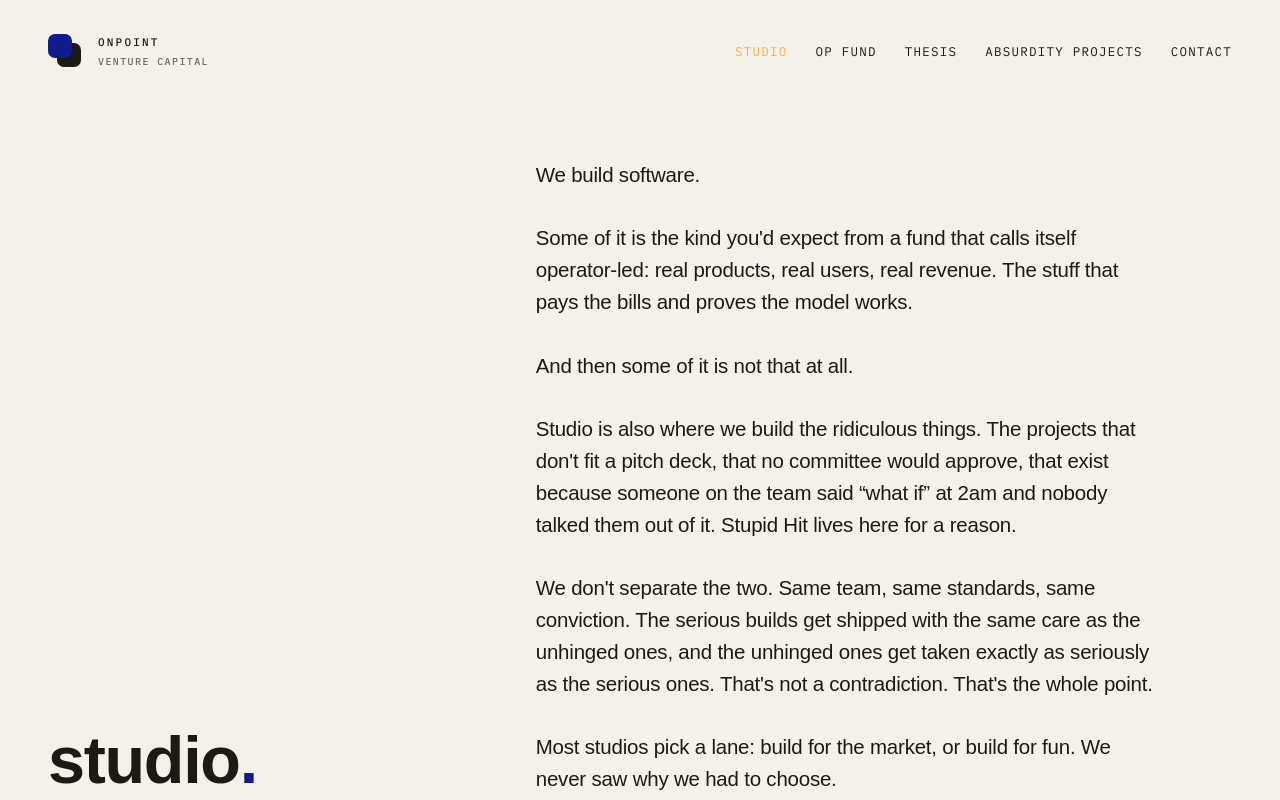
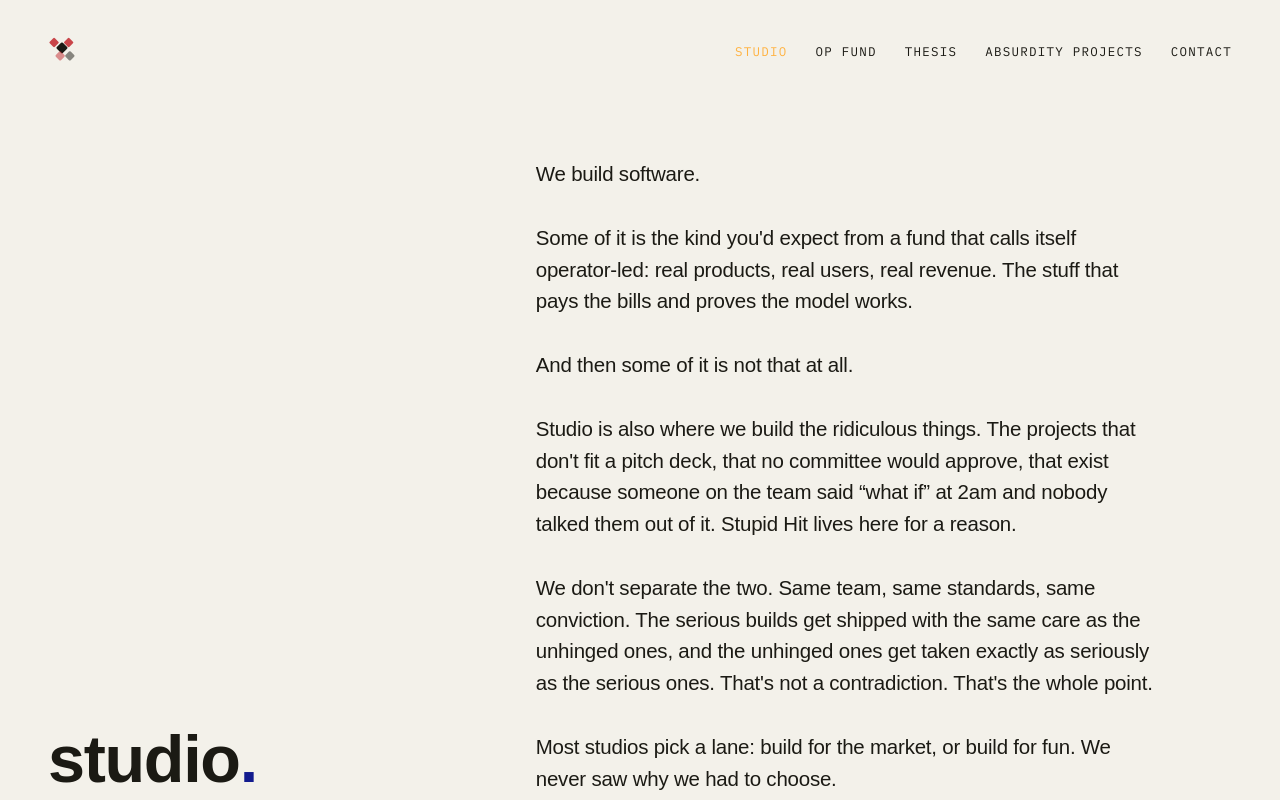
Before and after one commit to sillyledger/onpointvc, a Next.js app: page /studio in a window 1280 px wide. Shown: the top 800 px of the page. Built offline with nearby package versions, Linux system fonts and the light colour scheme; a web font is replaced by a local one.

Commit message:
Fix logo: update the actual shared Mark/Wordmark components instead of a homepage-only duplicate, so every page gets the new mark

```diff
--- a/components/Hero.tsx
+++ b/components/Hero.tsx
@@ -1,14 +1,17 @@
+import type { CSSProperties } from "react";
+import Link from "next/link";
+import { Mark } from "./Mark";
+
 export function Hero() {
   return (
-    <section className="bg-[var(--offwhite)]">
+    <section
+      className="bg-[var(--offwhite)]"
+      style={{ "--text": "var(--ink)", "--dim": "var(--ink-dim)" } as CSSProperties}
+    >
       <div className="grid grid-cols-[1fr_auto_1fr] items-center px-16 pt-10 max-[768px]:px-6">
-        <svg className="h-[68px] w-[68px]" viewBox="0 0 56 56" fill="none">
-          <rect x="16" y="16" width="14" height="14" rx="2" fill="#1b1a14" transform="rotate(45 23 23)" />
-          <rect x="4" y="8" width="12" height="12" rx="2" fill="#c1272d" opacity="0.85" transform="rotate(45 10 14)" />
-          <rect x="28" y="8" width="12" height="12" rx="2" fill="#c1272d" opacity="0.85" transform="rotate(45 34 14)" />
-          <rect x="14" y="30" width="12" height="12" rx="2" fill="#c1272d" opacity="0.5" transform="rotate(45 20 36)" />
-          <rect x="30" y="30" width="12" height="12" rx="2" fill="#1b1a14" opacity="0.5" transform="rotate(45 36 36)" />
-        </svg>
+        <Link href="/" aria-label="OnPoint VC home">
+          <Mark size={68} />
+        </Link>
 
         <div className="col-start-2 flex justify-self-center gap-9 font-mono text-[13.5px] uppercase tracking-[0.08em] text-[var(--ink)] max-[900px]:hidden">
           <a href="/thesis">Thesis</a>
--- a/components/Mark.tsx
+++ b/components/Mark.tsx
@@ -1,31 +1,17 @@
 export function Mark({ size = 34 }: { size?: number }) {
-  const inner = size * (24 / 34);
-  const radius = size * (7 / 34);
-  const offset = size * (9 / 34);
   return (
-    <div style={{ width: size, height: size, position: "relative", flexShrink: 0 }}>
-      <span
-        style={{
-          position: "absolute",
-          top: offset,
-          left: offset,
-          width: inner,
-          height: inner,
-          borderRadius: radius,
-          background: "var(--text)",
-        }}
-      />
-      <span
-        style={{
-          position: "absolute",
-          top: 0,
-          left: 0,
-          width: inner,
-          height: inner,
-          borderRadius: radius,
-          background: "var(--panel)",
-        }}
-      />
-    </div>
+    <svg
+      width={size}
+      height={size}
+      viewBox="0 0 56 56"
+      fill="none"
+      style={{ flexShrink: 0 }}
+    >
+      <rect x="16" y="16" width="14" height="14" rx="2" fill="var(--text)" transform="rotate(45 23 23)" />
+      <rect x="4" y="8" width="12" height="12" rx="2" fill="var(--red)" opacity="0.85" transform="rotate(45 10 14)" />
+      <rect x="28" y="8" width="12" height="12" rx="2" fill="var(--red)" opacity="0.85" transform="rotate(45 34 14)" />
+      <rect x="14" y="30" width="12" height="12" rx="2" fill="var(--red)" opacity="0.5" transform="rotate(45 20 36)" />
+      <rect x="30" y="30" width="12" height="12" rx="2" fill="var(--text)" opacity="0.5" transform="rotate(45 36 36)" />
+    </svg>
   );
 }
--- a/components/Wordmark.tsx
+++ b/components/Wordmark.tsx
@@ -1,17 +1,5 @@
 import { Mark } from "./Mark";
 
 export function Wordmark() {
-  return (
-    <div className="flex items-center gap-4">
-      <Mark />
-      <div className="flex flex-col gap-[3px] font-mono">
-        <div className="text-[11px] font-medium tracking-[0.2em] text-[var(--text)]">
-          ONPOINT
-        </div>
-        <div className="text-[10px] font-medium tracking-[0.14em] text-[var(--dim)]">
-          VENTURE CAPITAL
-        </div>
-      </div>
-    </div>
-  );
+  return <Mark />;
 }
```
